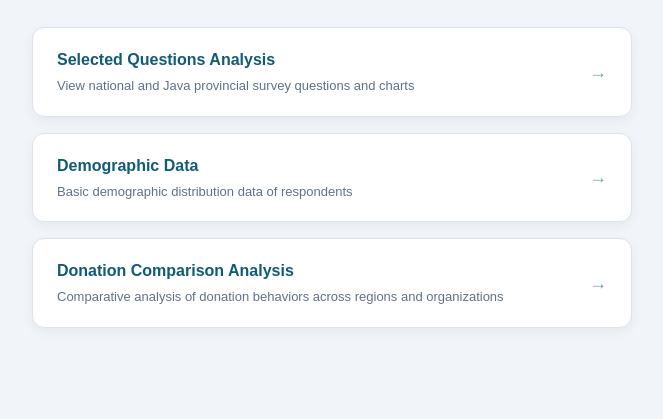
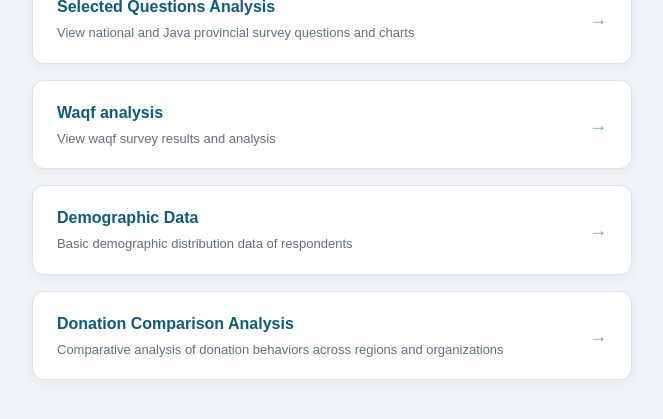
Before and after one commit to longxiawan-bot/ID_analysis, a plain HTML site: page index.html in a window 1280 px wide. Shown: the part 275-694 px from the top of the page, without its empty margins (308-971 px from the left). Drawn offline with Linux system fonts and the light colour scheme.

Commit message:
Add one more tab

```diff
--- a/index.html
+++ b/index.html
@@ -99,6 +99,11 @@
                 <span class="description">View national and Java provincial survey questions and charts</span>
             </a>
 
+            <a href="waqf_analysis.html" class="nav-btn">
+                Waqf analysis
+                <span class="description">View waqf survey results and analysis</span>
+            </a>
+
             <a href="demographics.html" class="nav-btn">
                 Demographic Data
                 <span class="description">Basic demographic distribution data of respondents</span>
```
